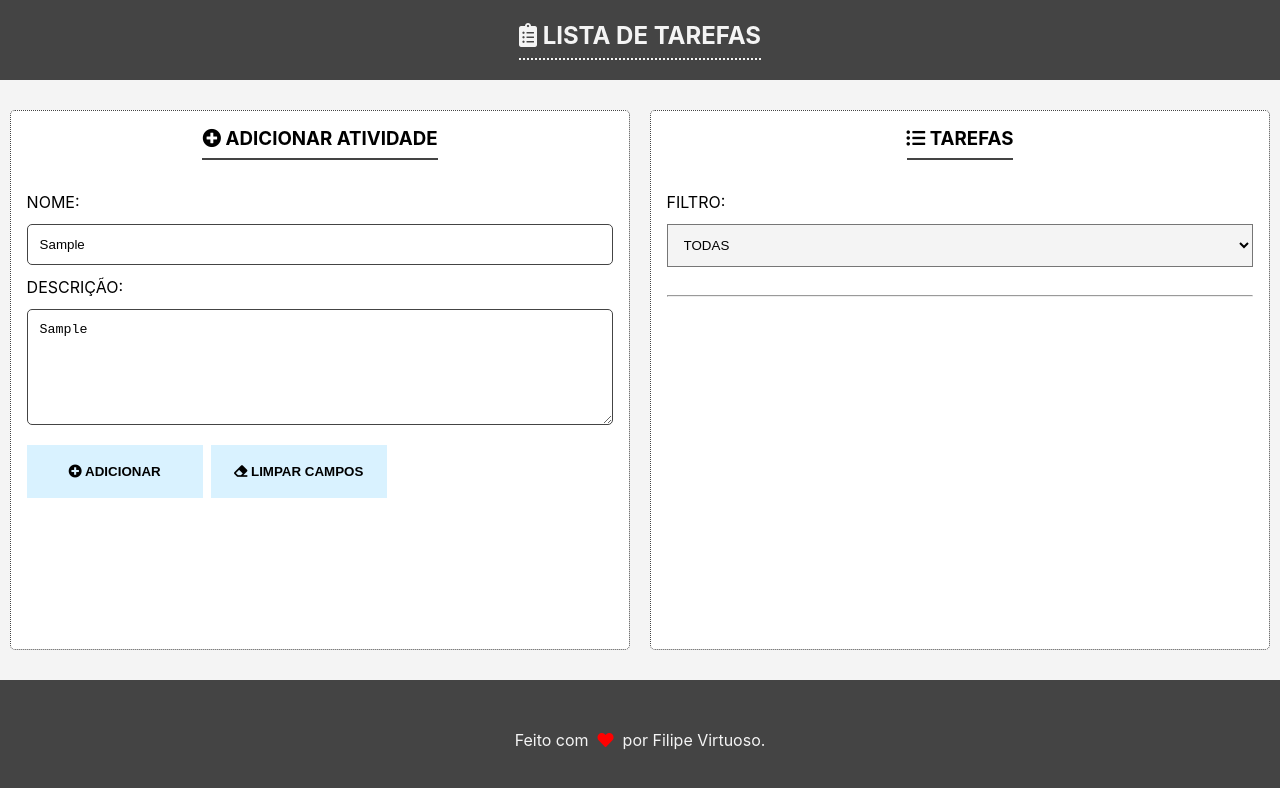
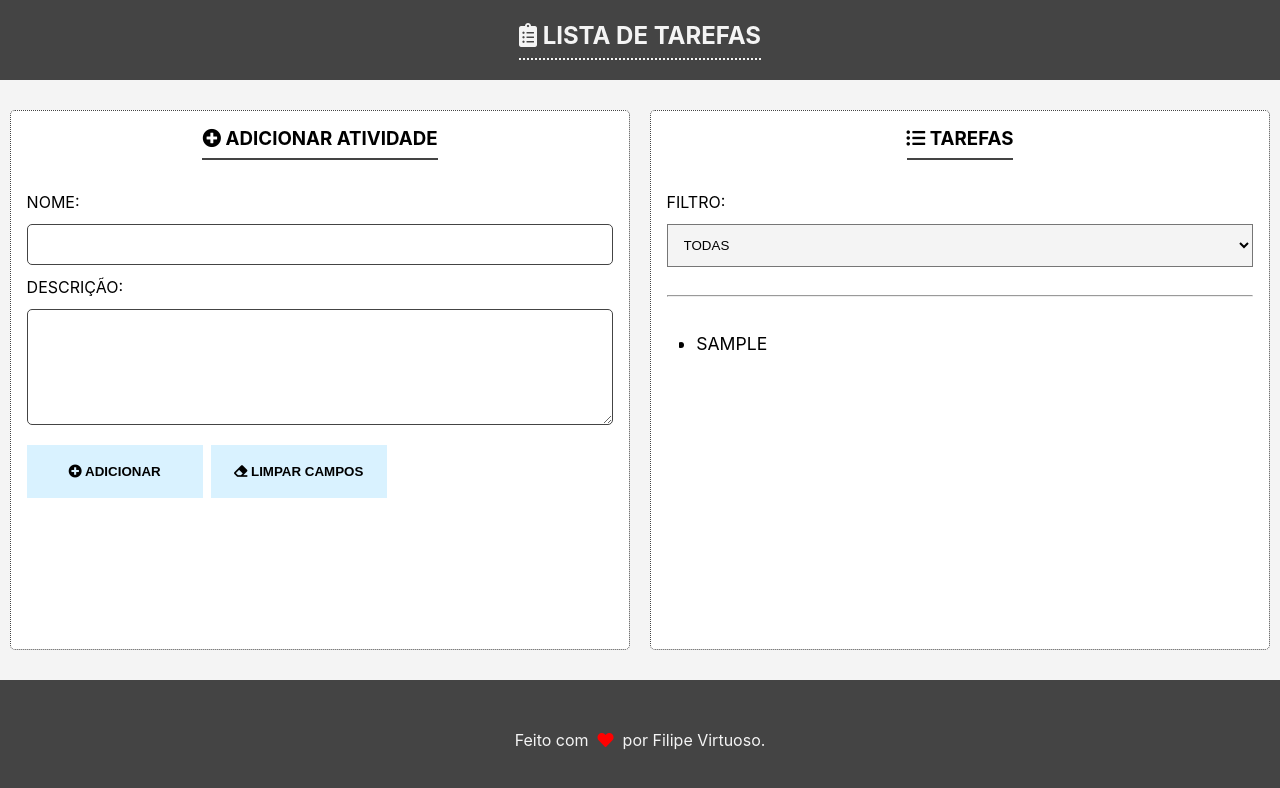
Before and after one commit to future4code/Filipe-Virtuoso, a React (Create React App) app in the folder semana6/todo-list/: page / in a window 1280 px wide. Both pictures are taken after typing "Sample", "Sample" into the empty fields and a click on the button "ADICIONAR". Shown: the top 788 px of the page. Built offline with nearby package versions, Linux system fonts and the light colour scheme.

Commit message:
Adicionar exercícios obrigatórios

```diff
--- a/semana6/todo-list/src/App.js
+++ b/semana6/todo-list/src/App.js
@@ -16,16 +16,48 @@ class App extends Component {
     };
   }
 
+  componentDidMount() {
+    const newState = JSON.parse(localStorage.getItem("todos"));
+    this.setState(newState);
+  }
+
+  componentDidUpdate() {
+    localStorage.setItem("todos", JSON.stringify(this.state));
+  }
+
+  compone;
+
   addItem = (name, description) => {
     const newItem = [
       ...this.state.todo,
-      { name: name, description: description }
+      {
+        id: Date.now(),
+        name: name,
+        description: description,
+        status: "pending"
+      }
     ];
     this.setState({ todo: newItem });
-    console.log(this.state.todo);
+  };
+
+  completeTask = el => {
+    if (el.status === "pending") {
+      this.setState(prevState => ({
+        todo: prevState.todo.map(elm =>
+          elm.id === el.id ? { ...elm, status: "done" } : elm
+        )
+      }));
+    } else if (el.status === "done") {
+      this.setState(prevState => ({
+        todo: prevState.todo.map(elm =>
+          elm.id === el.id ? { ...elm, status: "pending" } : elm
+        )
+      }));
+    }
   };
 
   render() {
+    console.log(this.state);
     return (
       <div className="App">
         <Navbar />
@@ -34,7 +66,10 @@ class App extends Component {
             <AddTodo addItem={this.addItem} />
           </SectionContainer>
           <SectionContainer>
-            <ListTodo />
+            <ListTodo
+              todos={this.state.todo}
+              completeTask={this.completeTask}
+            />
           </SectionContainer>
         </MainContainer>
         <Footer />
--- a/semana6/todo-list/src/Components/AddTodo/AddTodo.js
+++ b/semana6/todo-list/src/Components/AddTodo/AddTodo.js
@@ -73,6 +73,10 @@ class AddTodo extends Component {
     this.setState({ description: event.target.value });
   };
 
+  clearForm = () => {
+    this.setState({ name: "", description: "" });
+  };
+
   render() {
     return (
       <Article>
@@ -97,11 +101,12 @@ class AddTodo extends Component {
           <Button
             onClick={() => {
               this.props.addItem(this.state.name, this.state.description);
+              this.setState({ name: "", description: "" });
             }}
           >
             <i class="fas fa-plus-circle"></i> Adicionar
           </Button>
-          <Button>
+          <Button onClick={this.clearForm}>
             <i class="fas fa-eraser"></i> Limpar campos
           </Button>
         </ButtonArea>
--- a/semana6/todo-list/src/Components/ListTodo/ListTodo.js
+++ b/semana6/todo-list/src/Components/ListTodo/ListTodo.js
@@ -1,4 +1,4 @@
-import React from "react";
+import React, { Component } from "react";
 import styled from "styled-components";
 
 const Article = styled.article`
@@ -30,12 +30,11 @@ const Select = styled.select`
 `;
 
 const List = styled.ul`
-  // list-style: none;
   margin: 0.75rem;
   align-self: flex-start;
   overflow-y: auto;
   width: 100%;
-  height: 30%;
+  height: 230px;
 `;
 
 const Line = styled.hr`
@@ -43,22 +42,132 @@ const Line = styled.hr`
   margin: 1rem;
 `;
 
-const ListTodo = props => {
+const ListElement = styled.li`
+  margin: 0.5rem 1.1rem;
+  text-transform: uppercase;
+  font-size: 1.1rem;
+  text-decoration: ${props =>
+    props.status === "done" ? "line-through" : "none"};
+`;
+
+class ListTodo extends Component {
+  constructor(props) {
+    super(props);
+    this.state = {
+      filter: "1"
+    };
+  }
+
+  // componentDidMount() {
+  //   console.log("Acabei de ser montado!");
+  // }
+
+  // componentDidUpdate() {
+  //   const dadosArmazenadosString = localStorage.getItem("valoresDosInputs");
+  //   const novoEstado = JSON.parse(dadosArmazenadosString);
+  //   this.setState(novoEstado);
+
+  //   const state = JSON.stringify(this.state);
+  //   localStorage.setItem("todos", state);
+
+  //   console.log("Componente atualizado");
+  //   console.log(estadoComoString);
+  // }
+
+  componentWillUnmount() {
+    // console.log("Epa, estou indo embora.");
+    // const estadoComoString = JSON.stringify(this.state);
+    // localStorage.setItem("valoresDosInputs", estadoComoString);
+  }
+
+  applyFilter = event => {
+    const newValue = event.target.value;
+    this.setState({ filter: newValue });
+  };
+
+  render() {
+    const showAllItems = this.props.todos.map((el, index) => {
+      return (
+        <ListElement
+          onClick={() => {
+            this.props.completeTask(el);
+          }}
+          key={index}
+          status={el.status}
+        >
+          {el.name}
+        </ListElement>
+      );
+    });
+
+    const getPendingItems = this.props.todos
+      .filter(el => {
+        return el.status === "pending";
+      })
+      .map((el, index) => {
+        return (
+          <ListElement
+            onClick={() => {
+              this.props.completeTask(el);
+            }}
+            key={index}
+            status={el.status}
+          >
+            {el.name}
+          </ListElement>
+        );
+      });
+
+    const getDoneItems = this.props.todos
+      .filter(el => {
+        return el.status === "done";
+      })
+      .map((el, index) => {
+        return (
+          <ListElement
+            onClick={() => {
+              this.props.completeTask(el);
+            }}
+            key={index}
+            status={el.status}
+          >
+            {el.name}
+          </ListElement>
+        );
+      });
+
+    let list;
+    switch (this.state.filter) {
+      case "1":
+        list = showAllItems;
+        break;
+      case "2":
+        list = getPendingItems;
+        break;
+      case "3":
+        list = getDoneItems;
+    }
+
     return (
       <Article>
         <Title>
           <i class="fas fa-list-ul"></i> Tarefas
         </Title>
         <Label for="filter">Filtro:</Label>
-      <Select name="filter">
+        <Select
+          name="filter"
+          value={this.state.filter}
+          onChange={this.applyFilter}
+        >
           <option value="1">Todas</option>
           <option value="2">Pendentes</option>
           <option value="3">Completas</option>
         </Select>
         <Line></Line>
-      <List></List>
+        <List>{list}</List>
       </Article>
     );
-};
+  }
+}
 
 export default ListTodo;
```
Lines whose indentation alone changed are shown as unchanged.
